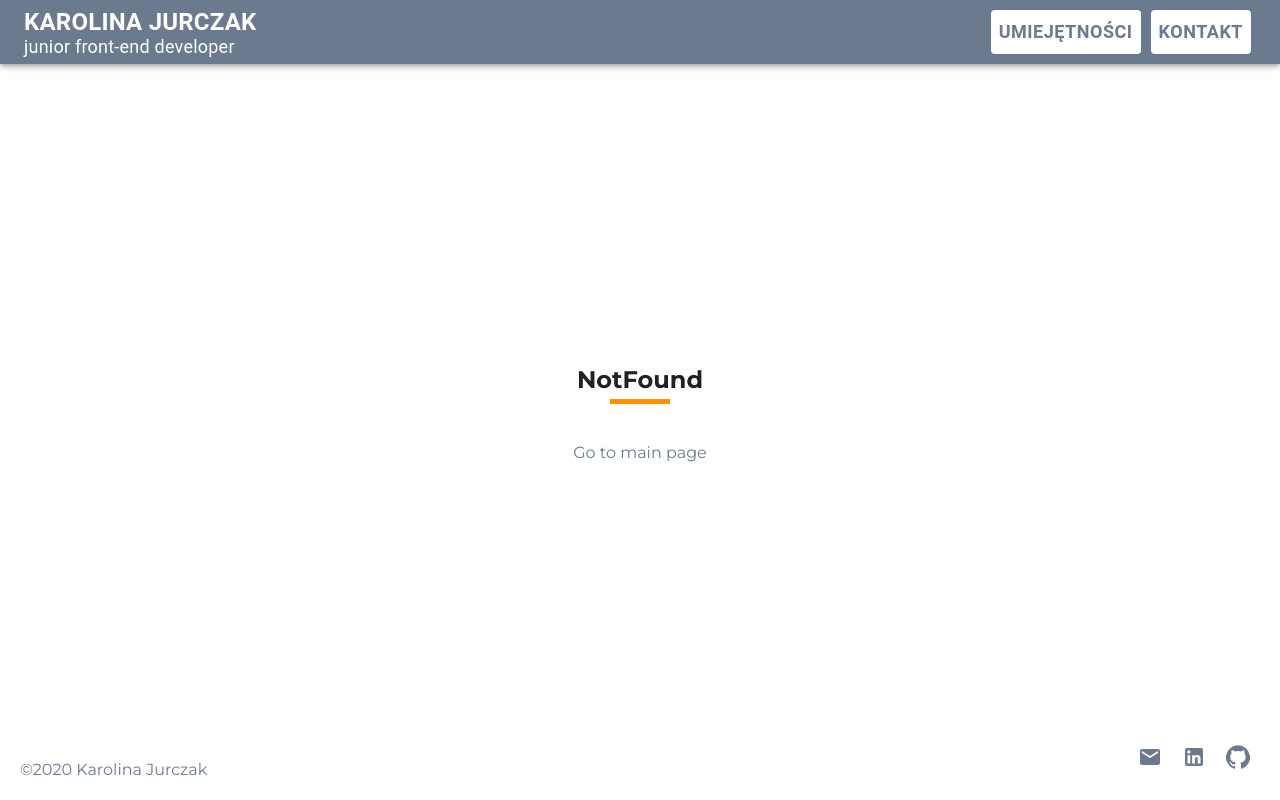
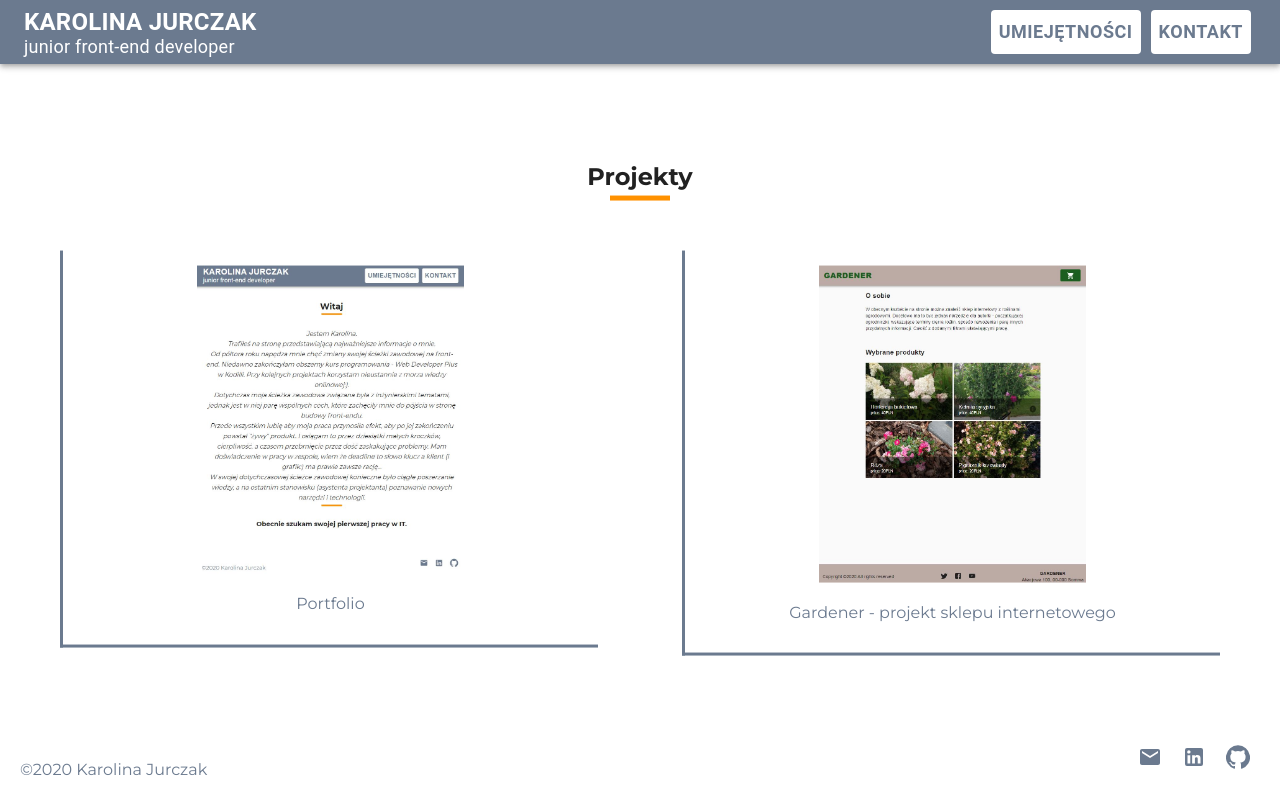
Before and after one commit to KaJurczak/Portfolio, a React (Create React App) app: page /Portfolio/skillsProjects in a window 1280 px wide. Built offline with nearby package versions, Linux system fonts and the light colour scheme.

Commit message:
Prepare to publish at gh pages

```diff
--- a/package.json
+++ b/package.json
@@ -2,6 +2,7 @@
   "name": "20200604_21_pizzeria_portal",
   "version": "0.1.0",
   "private": true,
+  "homepage": "https://kajurczak.github.io/Portfolio/",
   "scripts": {
     "start": "run-p start:* ",
     "start-silent": "run-p start > /dev/null",
@@ -12,7 +13,8 @@
     "test": "react-scripts test --noStackTrace",
     "test-all": "react-scripts test --watchAll=false --noStackTrace",
     "test-related": "react-scripts test --watchAll=false --noStackTrace --findRelatedTests",
-    "eject": "react-scripts eject"
+    "eject": "react-scripts eject",
+    "deploy": "gh-pages -d build"
   },
   "husky": {
     "hooks": {
@@ -49,6 +51,7 @@
     "@types/react-dom": "^16.9.8",
     "enzyme": "^3.11.0",
     "enzyme-adapter-react-16": "^1.15.2",
+    "gh-pages": "^3.1.0",
     "node-sass": "^4.14.1",
     "npm-run-all": "^4.1.5",
     "react": "^16.13.1",
--- a/src/App.js
+++ b/src/App.js
@@ -11,10 +11,10 @@ const App = () => (
   <BrowserRouter>
     <MainLayout>
       <Switch>
-        <Route exact path='/' component={Home} />
-        <Route exact path='/aboutMe' component={AboutMe} />
-        <Route exact path='/skillsProjects' component={SkillsProjects} />
-        <Route exact path='/contact' component={Contact} />
+        <Route exact path='/Portfolio' component={Home} />
+        <Route exact path='/Portfolio/aboutMe' component={AboutMe} />
+        <Route exact path='/Portfolio/skillsProjects' component={SkillsProjects} />
+        <Route exact path='/Portfolio/contact' component={Contact} />
         <Route path='*' component={NotFound} />
       </Switch>
     </MainLayout>
--- a/src/components/layout/Header/Header.js
+++ b/src/components/layout/Header/Header.js
@@ -17,18 +17,18 @@ const Header = () => (
           <MenuIcon />
         </IconButton> */}
         <div className={styles.logo}>
-          <Typography className={styles.logo} component={Link} to={`/`} color="inherit" underline="hover">
+          <Typography className={styles.logo} component={Link} to={`/Portfolio/`} color="inherit" underline="hover">
             <span className="name">KAROLINA JURCZAK</span>
             <span className={styles.title}>junior front-end developer</span>
           </Typography>
         </div>
         <div>
-          <Button component={Link} to={'/skillsProjects'} color="inherit" className={styles.button}>
+          <Button component={Link} to={'/Portfolio/skillsProjects'} color="inherit" className={styles.button}>
             <div>
               Umiejętności
             </div>
           </Button>
-          <Button component={Link} to={'/contact'} color="inherit" className={styles.button}>
+          <Button component={Link} to={'/Portfolio/contact'} color="inherit" className={styles.button}>
             <div>
               Kontakt
             </div>
--- a/src/components/views/SkillsProjects/SkillsProjects.js
+++ b/src/components/views/SkillsProjects/SkillsProjects.js
@@ -23,7 +23,7 @@ const SkillsProjects = () => (
           <Grid item xs={12} sm={6}>
             <div className={styles.projectWrapper}>
               <div className={styles.imgWrapper}>
-                <img src={'/images/Portfolio.JPG'} alt={'portfolio'} />
+                <img src={'/Portfolio/images/Portfolio.JPG'} alt={'portfolio'} />
                 <div className={styles.projectButtons}>
                   <Button component={Link} to={'https://kajurczak.github.io/Portfolio/'} color="inherit" className={styles.button}>
                       KOD
@@ -41,7 +41,7 @@ const SkillsProjects = () => (
           <Grid item xs={12} sm={6}>
             <div className={styles.projectWrapper}>
               <div className={styles.imgWrapper}>
-                <img src={'/images/Gardener.JPG'} alt={'gardener'} />
+                <img src={'/Portfolio/images/Gardener.JPG'} alt={'gardener'} />
                 <div className={styles.projectButtons}>
                   <Button component={Link} to={'https://github.com/KaJurczak/Gardener'} color="inherit" className={styles.button}>
                       KOD
```
Also changed, not shown: 17 other files (tests, documents, lock files or other folders).
